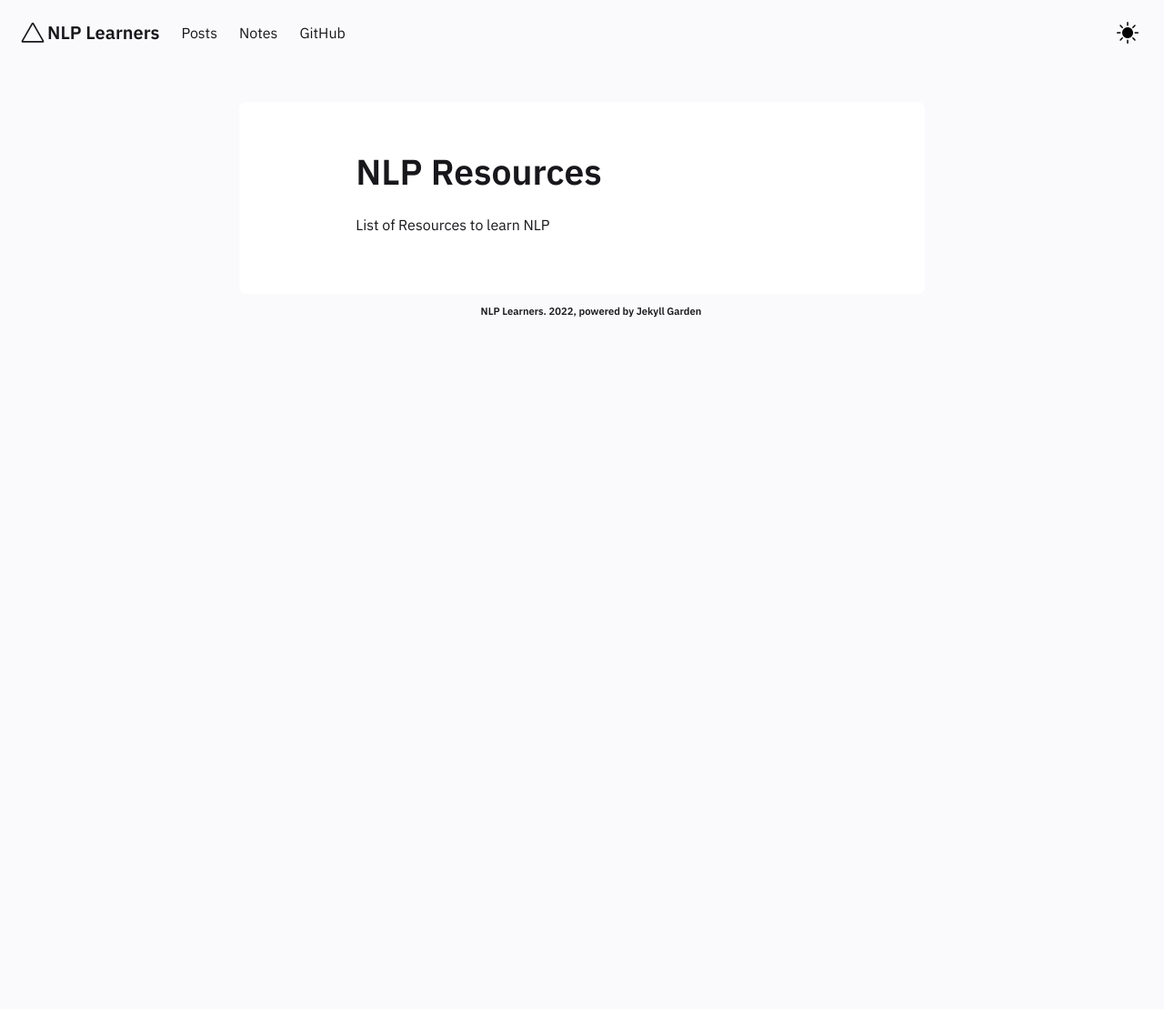
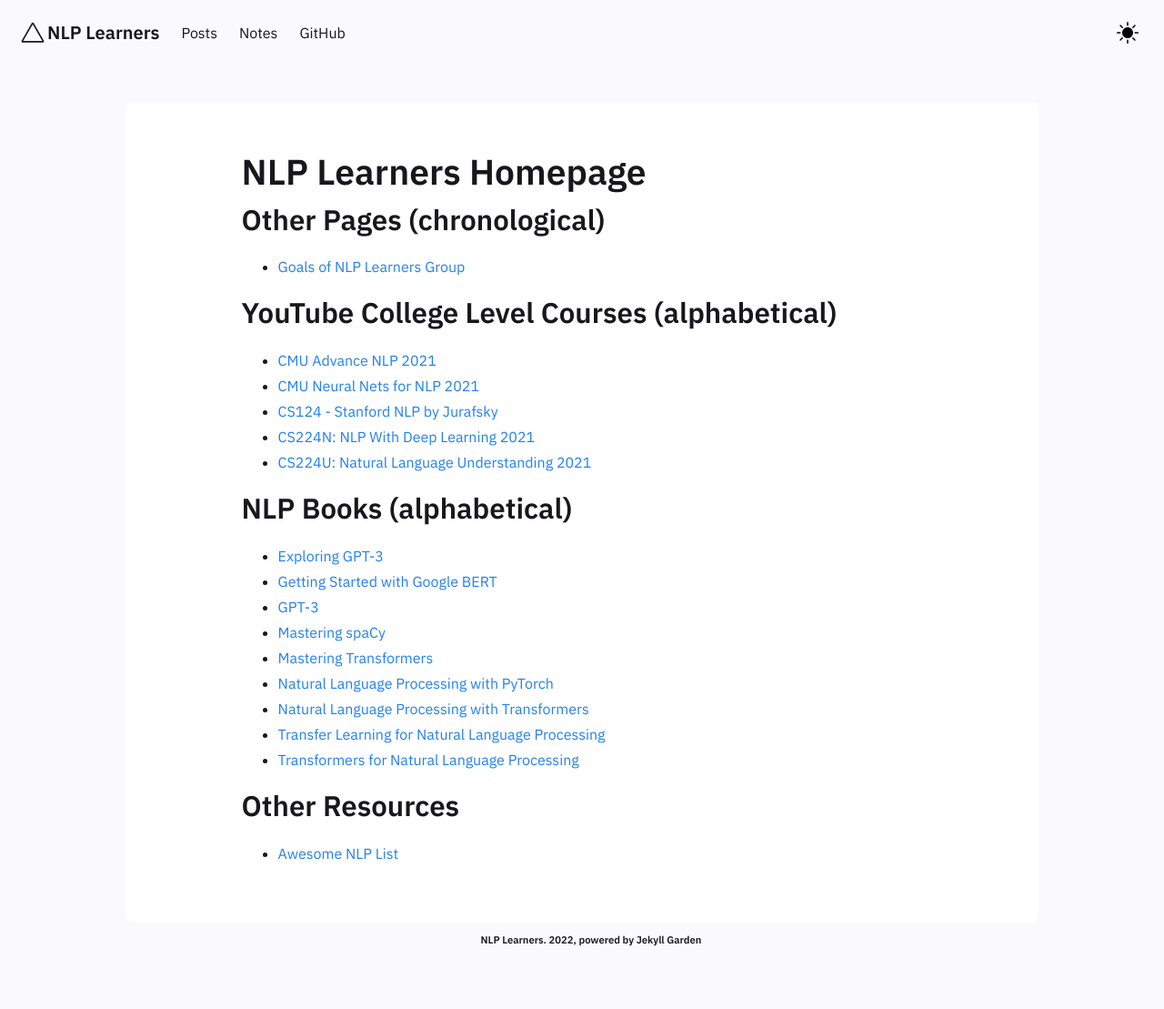
Before and after one commit to nlp-learners/nlp-learners.github.io, a Jekyll site: the page built from _notes/Public/NLP Learners Homepage.md, in a window 1280 px wide. Shown: the whole page at 91% size. Built offline with Jekyll 4.4.1, drawn with Linux system fonts in a browser that asks for light colours; before the commit the page ends 900 px from its top, so only the background shows below that.

Commit message:
Added NLP Resources and Goals of NLP Learners

```diff
--- a/_layouts/Post.html
+++ b/_layouts/Post.html
@@ -78,7 +78,7 @@
 
             {%- if page.content-type == "notes"
             or page.content-type == "post"  -%}
-                <div class="column is-three-fifths">
+                <div class="column is-four-fifths">
                     <main>
                         <div class="note-page-section">
                             <div class="buttons for-back-home">
--- /dev/null
+++ b/_notes/Public/NLP Learners Homepage.md
@@ -0,0 +1,33 @@
+---
+title: NLP Learners Homepage
+tag: homepage
+redirect_from:
+  - /
+permalink: /homepage
+---
+
+
+## Other Pages (chronological)
+- [[Goals of NLP Learners Group]]
+
+## YouTube College Level Courses (alphabetical)
+- [CMU Advance NLP 2021](https://www.youtube.com/playlist?list=PL8PYTP1V4I8AYSXn_GKVgwXVluCT9chJ6)
+- [CMU Neural Nets for NLP 2021](https://www.youtube.com/playlist?list=PL8PYTP1V4I8AkaHEJ7lOOrlex-pcxS-XV)
+- [CS124 - Stanford NLP by Jurafsky](http://web.stanford.edu/class/cs124/)
+- [CS224N: NLP With Deep Learning 2021](https://www.youtube.com/playlist?list=PLoROMvodv4rOSH4v6133s9LFPRHjEmbmJ)
+- [CS224U: Natural Language Understanding 2021](https://www.youtube.com/playlist?list=PLoROMvodv4rPt5D0zs3YhbWSZA8Q_DyiJ)
+
+## NLP Books (alphabetical)
+- [Exploring GPT-3](https://learning.oreilly.com/api/v1/continue/9781800563193/)
+- [Getting Started with Google BERT](https://learning.oreilly.com/api/v1/continue/9781838821593/)
+- [GPT-3](https://learning.oreilly.com/api/v1/continue/9781098113612/)
+- [Mastering spaCy](https://learning.oreilly.com/api/v1/continue/9781800563353/)
+- [Mastering Transformers](https://learning.oreilly.com/api/v1/continue/9781801077651/)
+- [Natural Language Processing with PyTorch](https://learning.oreilly.com/api/v1/continue/9781491978221/)
+- [Natural Language Processing with Transformers](https://learning.oreilly.com/api/v1/continue/9781098103231/)
+- [Transfer Learning for Natural Language Processing](https://learning.oreilly.com/api/v1/continue/9781617297267/)
+- [Transformers for Natural Language Processing](https://learning.oreilly.com/api/v1/continue/9781800565791/)
+
+
+## Other Resources
+- [Awesome NLP List](https://github.com/keon/awesome-nlp)
--- a/_notes/Public/NLP Resources.md
+++ /dev/null
@@ -1,9 +0,0 @@
----
-title: NLP Resources
-tag: homepage
-redirect_from:
-  - /
-permalink: /homepage
----
-
-List of Resources to learn NLP
```
Also changed, not shown: _notes/Public/Goals of NLP Learners Group.md (added, +11 -0 lines), _notes/Public/Hidden Note.md (deleted, +0 -11 lines), _notes/Public/Welcome to the garden.md (deleted, +0 -11 lines), _notes/templates/new-note-template.md (added, +5 -0 lines).
